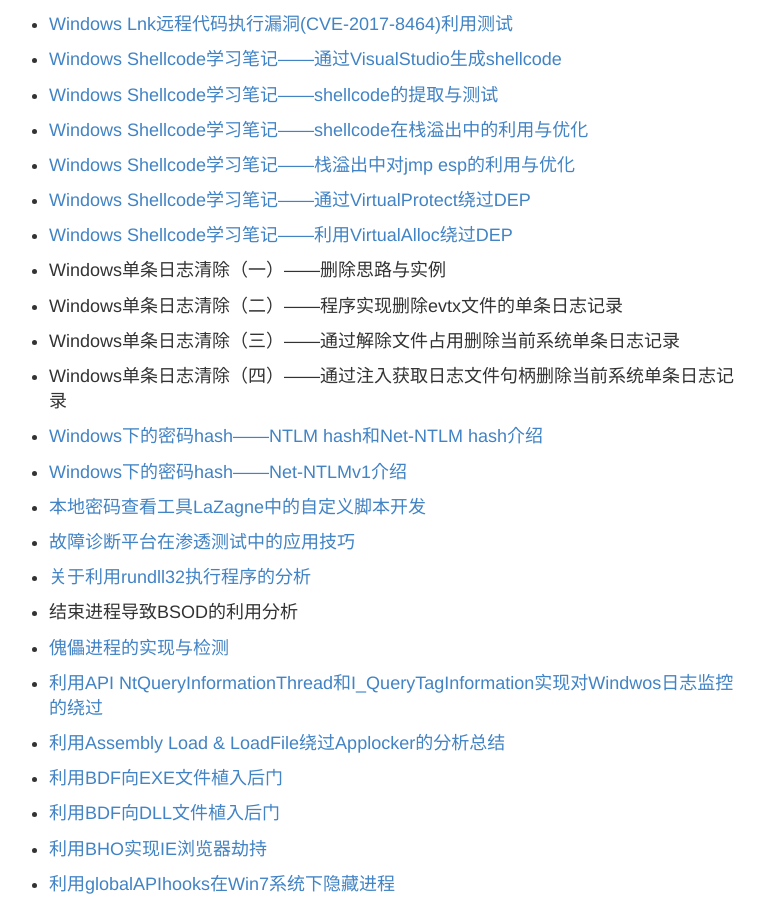
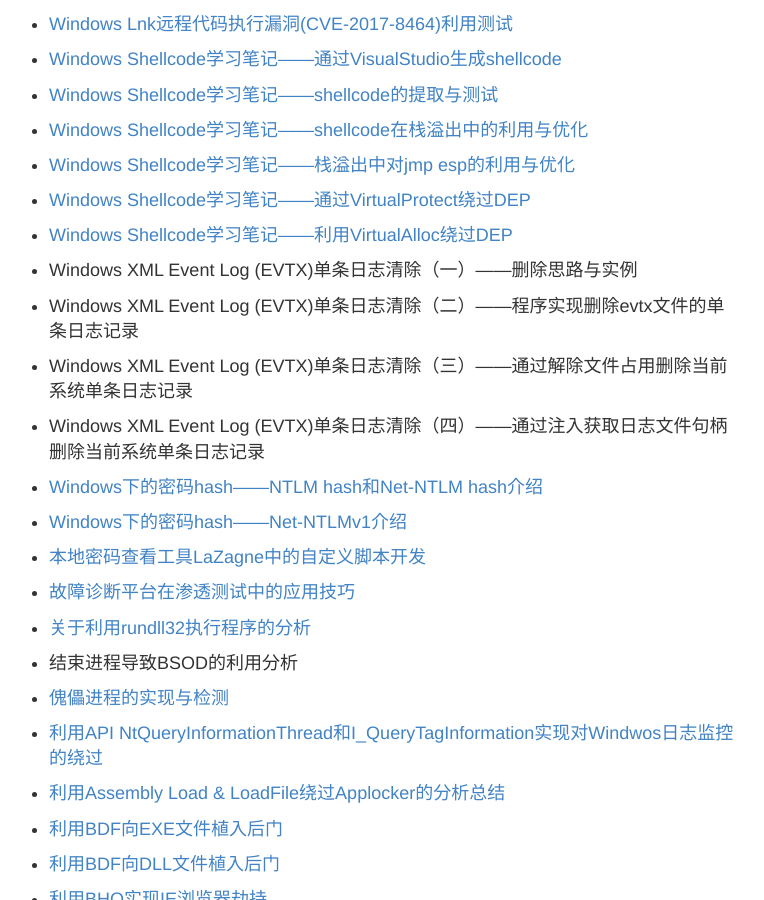
Before and after one commit to 3gstudent/backup-3gstudent.github.io, a Jekyll site: the page built from about.md, in a window 1280 px wide and 900 px high, scrolled down 3842 px. Shown: the whole window, without its empty margins (261-1025 px from the left). Built offline with Jekyll 4.4.1, drawn with Linux system fonts in a browser that asks for light colours.

Commit message:
Update about.md

```diff
--- a/about.md
+++ b/about.md
@@ -239,16 +239,16 @@ Github:   [3gstudent](https://github.com/3gstudent)
  [Windows Shellcode学习笔记——利用VirtualAlloc绕过DEP](https://3gstudent.github.io/3gstudent.github.io/Windows-Shellcode%E5%AD%A6%E4%B9%A0%E7%AC%94%E8%AE%B0-%E5%88%A9%E7%94%A8VirtualAlloc%E7%BB%95%E8%BF%87DEP/)
 
 -
- Windows单条日志清除（一）——删除思路与实例
+ Windows XML Event Log (EVTX)单条日志清除（一）——删除思路与实例
 
 -
- Windows单条日志清除（二）——程序实现删除evtx文件的单条日志记录
+ Windows XML Event Log (EVTX)单条日志清除（二）——程序实现删除evtx文件的单条日志记录
 
 -
- Windows单条日志清除（三）——通过解除文件占用删除当前系统单条日志记录
+ Windows XML Event Log (EVTX)单条日志清除（三）——通过解除文件占用删除当前系统单条日志记录
 
 -
- Windows单条日志清除（四）——通过注入获取日志文件句柄删除当前系统单条日志记录
+ Windows XML Event Log (EVTX)单条日志清除（四）——通过注入获取日志文件句柄删除当前系统单条日志记录
 
 -
  [Windows下的密码hash——NTLM hash和Net-NTLM hash介绍](https://3gstudent.github.io/3gstudent.github.io/Windows%E4%B8%8B%E7%9A%84%E5%AF%86%E7%A0%81hash-NTLM-hash%E5%92%8CNet-NTLM-hash%E4%BB%8B%E7%BB%8D/)
```
